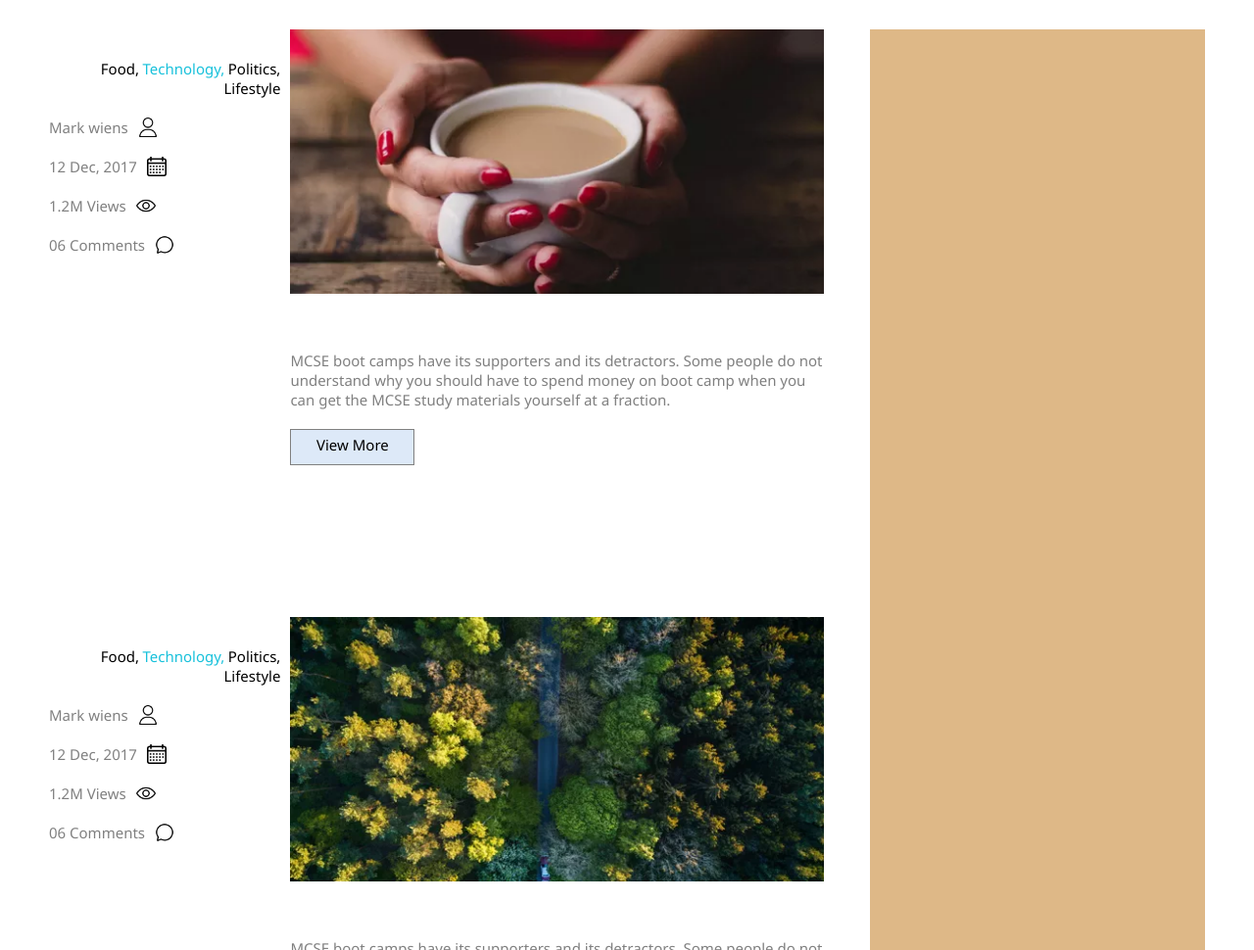
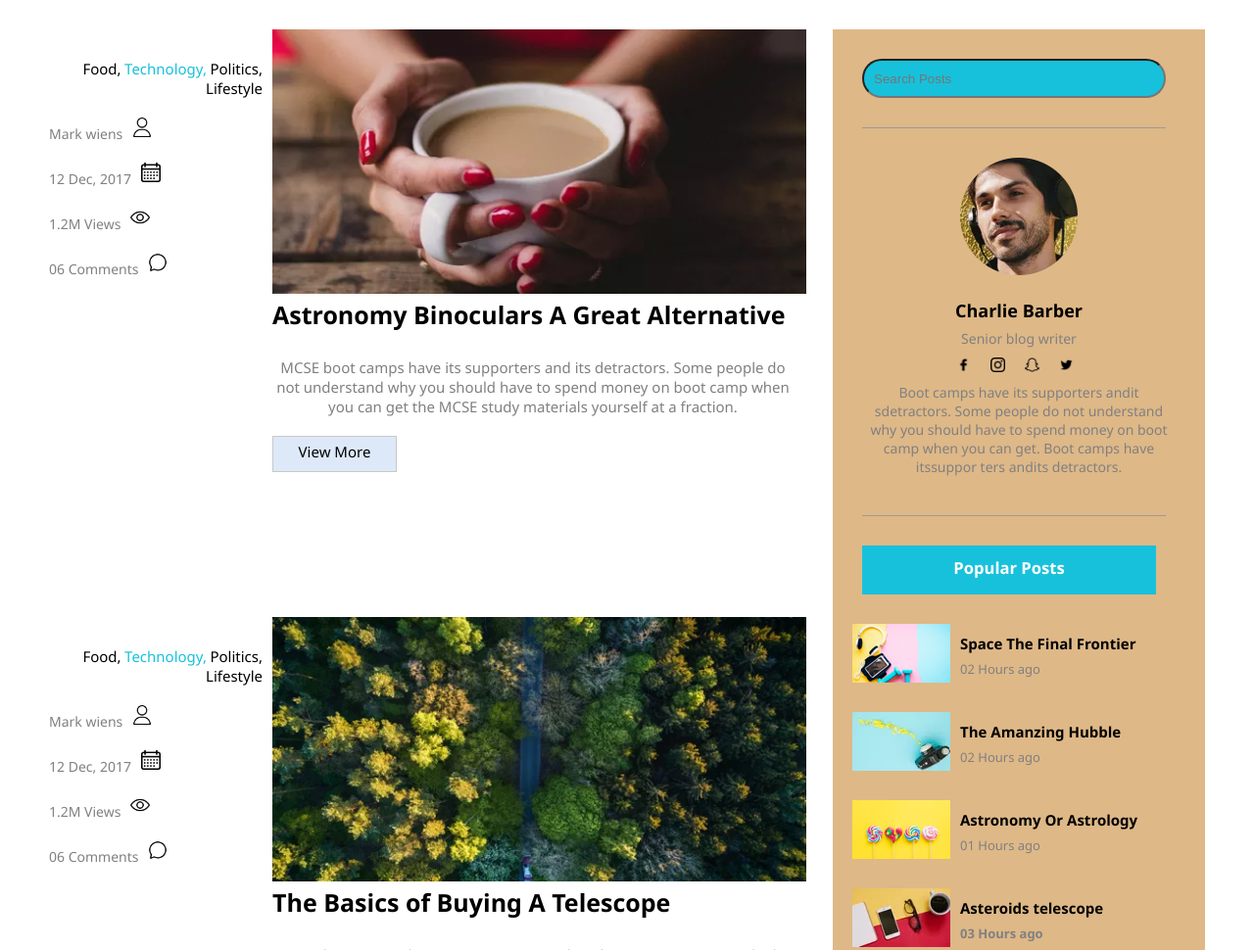
Before and after one commit to SaraMecinovic1/project-1, a plain HTML site: page blog.html in a window 1280 px wide. Shown: the part 1360-2330 px from the top of the page at 98% size. Drawn offline with Linux system fonts and the light colour scheme.

Commit message:
project 1|

```diff
--- a/blog.css
+++ b/blog.css
@@ -80,7 +80,7 @@ font-family: 'Segoe UI', Tahoma, Geneva, Verdana, sans-serif;
 
 }
 .blog-text{
-    width: 70%;
+    width: 60%;
     height: 100%;
 
     margin: 50px 40px 50px 50px;
@@ -155,6 +155,7 @@ font-family: 'Segoe UI', Tahoma, Geneva, Verdana, sans-serif;
     font-family: 'Segoe UI', Tahoma, Geneva, Verdana, sans-serif;
     padding-top: 20px;
     text-align: left;
+    color: black;
 
 }
 .opis a:hover{
@@ -168,7 +169,7 @@ font-family: 'Segoe UI', Tahoma, Geneva, Verdana, sans-serif;
     padding-bottom: 20px;
 }
 .border3{
-    border: 1px solid grey;
+    border: 1px solid rgb(201, 200, 200);
     background-color: rgb(221, 233, 248);
     width: 125px;
     height: 30px;
@@ -193,3 +194,112 @@ font-family: 'Segoe UI', Tahoma, Geneva, Verdana, sans-serif;
 .border3 a:hover{
     color: white;
 }
+/* BLOG-INFO */
+.form2 {
+    display: flex;
+    position: relative;
+    flex-direction: row;
+    padding: 30px;
+
+  }
+  .form2 input {
+    height: 40px;
+    width: 310px;
+    color: white;
+    padding: 10px;
+    color: black;
+    border-radius: 20px;
+    background-color: #18c1db;
+  }
+  .line2{
+    width:310px;
+    height: 1px;
+    background-color: rgb(155, 154, 154);
+    margin:0px 30px;
+    text-align: center;
+
+  }
+  .charlie{
+   text-align: center;
+   margin-top: 30px;
+  }
+  h4{
+    font-size: 18px;
+    font-family: 'Segoe UI', Tahoma, Geneva, Verdana, sans-serif;
+    margin-top: 20px;
+    text-align: center;
+  }
+  p{
+    font-size: 14px;
+    font-family: 'Segoe UI', Tahoma, Geneva, Verdana, sans-serif;
+    color: grey;
+    margin-top: 7px;
+    text-align: center;
+  }
+  .social {
+    align-items: center;
+    margin-top: 10px;
+    padding-left: 106px;
+  }
+  .line3{
+    width:310px;
+    height: 1px;
+    background-color: rgb(155, 154, 154);
+    margin:0px 30px;
+    text-align: center;
+    margin-top: 40px;
+
+  }
+  .blog-bor2{
+    font-family: 'Segoe UI', Tahoma, Geneva, Verdana, sans-serif;
+    font-size: 20px;
+    width: 300px;
+    height: 39px;
+    color: white;
+    background-color: #18c1db;
+    margin: 30px;
+    padding-top: 11px;
+    text-align: center;
+  }
+  .column{
+    flex-direction: column;
+    justify-content: space-between;
+
+  }
+    .c1{
+        margin-left: 20px;
+        margin-right: 20px;
+    margin-bottom: 30px;
+    width: 340px;
+    height: 60px;
+
+    display: flex;
+
+  }
+  .posts{
+
+  }
+  .date{
+padding: 10px;
+flex-direction: column;
+padding-bottom: 15px;
+  }
+  .c1 a{
+    font-size: 15px;
+    font-family: 'Segoe UI', Tahoma, Geneva, Verdana, sans-serif;
+    color: black;
+
+  }
+  .c1 a:hover{
+    color: #18c1db;
+  }
+  .hours{
+    font-size: 13px;
+    font-family: 'Segoe UI', Tahoma, Geneva, Verdana, sans-serif;
+    color: grey;
+    text-align: left;
+  }
+  .xxx{
+    margin: 30px ;
+    margin-left: 37px;
+  }
--- a/blog.html
+++ b/blog.html
@@ -164,7 +164,77 @@
 
 
        </div>
-       <div class="blog-info"></div>
+       <div class="blog-info">
+        <div class="form2">
+            <form>
+              <input type="search" placeholder="Search Posts" >
+
+            </form>
+        </div>
+        <div class="line2"></div>
+        <div class="charlie">
+                <img src="./slike/author.png.webp" alt="">
+            </div>
+            <h4><b>Charlie Barber</b></h4>
+            <p>Senior blog writer</p>
+            <div class="social">
+                <a href="https://preview.colorlib.com/theme/nexus/#"><img src="./slike/facebook2.png" alt=""
+                    width="15px" height="15px"></a>
+                <a href="https://preview.colorlib.com/theme/nexus/#"><img src="./slike/instagram2.png" alt="" width="15px"
+                    height="15px"></a>
+                <a href="https://preview.colorlib.com/theme/nexus/#"><img src="./slike/snapchat2.png" alt="" width="15px"
+                    height="15px"></a>
+                <a href="https://preview.colorlib.com/theme/nexus/#"><img src="./slike/twitter2.png" alt="" width="15px"
+                    height="15px"></a>
+            </div>
+            <p>Boot camps have its supporters andit <br> sdetractors. Some people do not understand <br> why you should have to spend money on boot <br> camp when you can get. Boot camps have <br> itssuppor ters andits detractors.</p>
+             <div class="line3"></div>
+
+<div class="blog-bor2">
+   <h5><b>Popular Posts</b></h5>
+</div>
+
+<div class="column">
+<div class="c1">
+    <img class="posts" src="./slike/xpost1.jpg.pagespeed.ic.GZTNNxDNTF.jpg" alt="">
+   <div class="date">
+    <a href="#"><b>Space The Final Frontier</b></a>
+    <p class="hours">02 Hours ago</p>
+   </div>
+</div>
+<div class="c1">
+    <img class="posts" src="./slike/xpost2.jpg.pagespeed.ic.tx8S1DlXym.webp" alt="">
+    <div class="date">
+        <a href="#"><b>The Amanzing Hubble</b> </a>
+    <p class="hours">02 Hours ago</p>
+    </div>
+
+</div>
+<div class="c1">
+    <img class="posts" src="./slike/xpost3.jpg.pagespeed.ic.YXdX5qjqZn.jpg" alt="">
+    <div class="date">
+        <a href="#"><b>Astronomy Or Astrology</b> </a>
+    <p class="hours">01 Hours ago</p>
+    </div>
+</div>
+<div class="c1">
+    <img class="posts" src="./slike/xpost4.jpg.pagespeed.ic.5ir46khX-5.webp" alt="">
+    <div class="date">
+        <a href="#"><b> Asteroids telescope<b> </a>
+    <p class="hours">03 Hours ago</p>
+    </div>
+
+</div>
+
+</div>
+<div class="line3"></div>
+<div class="xxx">
+    <img src="./slike/xadd.jpg.pagespeed.ic.cPiWX1WwuT.jpg" alt="">
+</div>
+<div class="line3"></div>
+
+
+       </div>
 
     </div>
 
--- a/style.css
+++ b/style.css
@@ -710,3 +710,6 @@ padding-bottom: 230px;
   padding-left: 20px;
   color: white;
 }
+.social :hover{
+  color: #18c1db;
+}
```
Also changed, not shown: slike/author.png.webp (added), slike/facebook2.png (added), slike/instagram2.png (added), slike/magnification-tool (1).png (added), slike/snapchat2.png (added), slike/twitter2.png (added), slike/xadd.jpg.pagespeed.ic.cPiWX1WwuT.jpg (added), slike/xpost1.jpg.pagespeed.ic.GZTNNxDNTF.jpg (added), slike/xpost2.jpg.pagespeed.ic.tx8S1DlXym.webp (added), slike/xpost3.jpg.pagespeed.ic.YXdX5qjqZn.jpg (added), slike/xpost4.jpg.pagespeed.ic.5ir46khX-5.webp (added), 1 other file.
